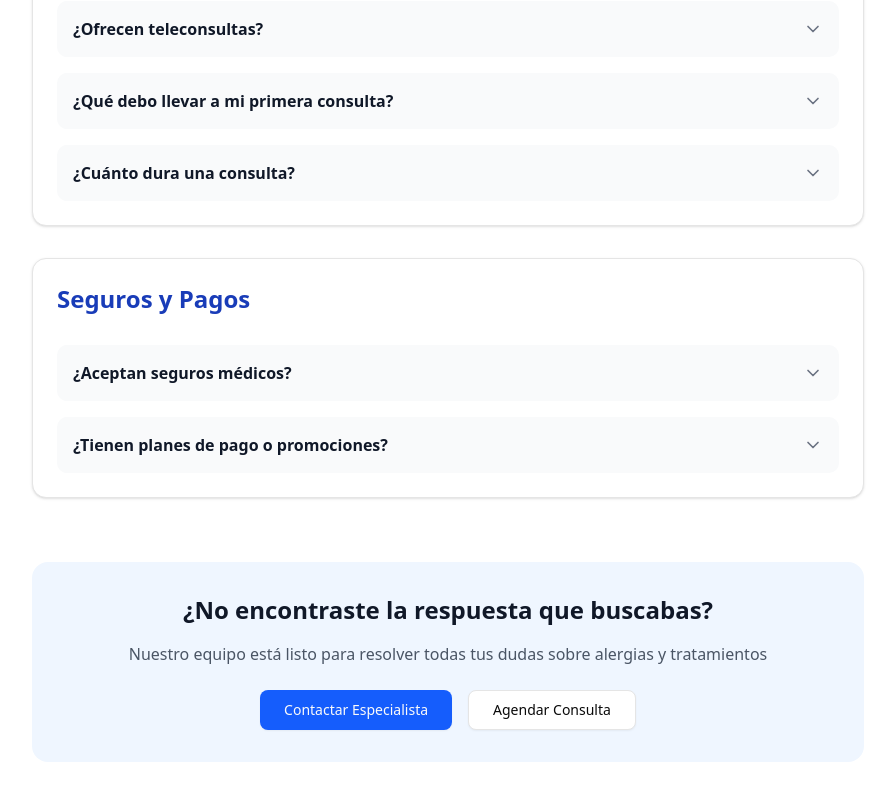
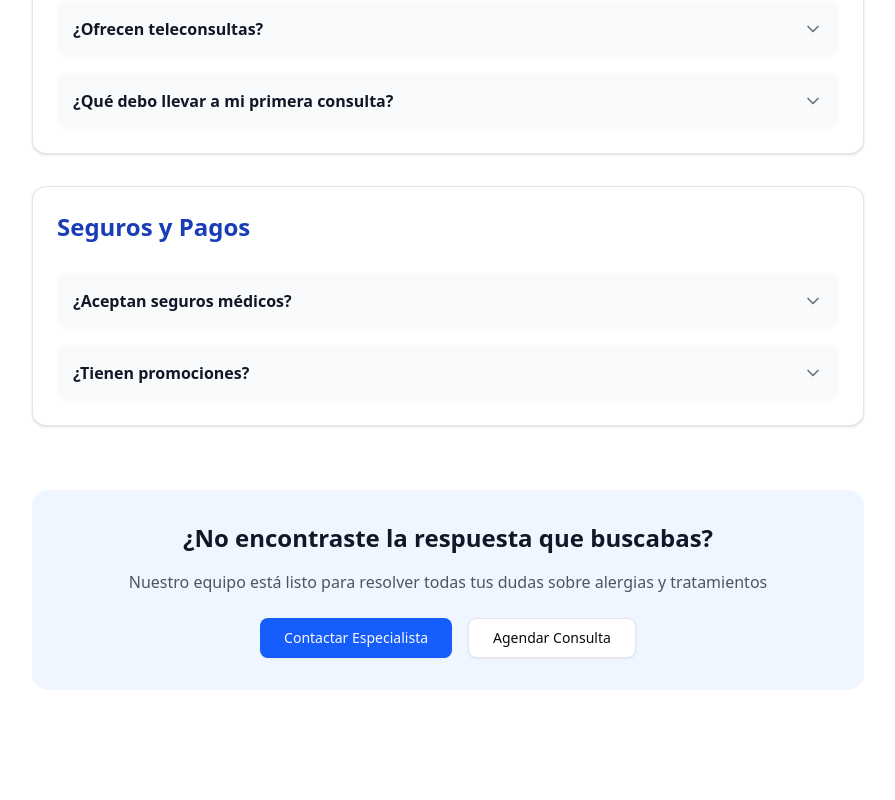
Before and after one commit to allergy-free-org/allergy-free, a Next.js app: page /faq in a window 1280 px wide. Shown: the part 1655-2455 px from the top of the page, without its empty margins (192-1087 px from the left). After the commit the page ends 2393 px from the top, so only its background shows below. Built offline with nearby package versions, Linux system fonts and the light colour scheme.

Commit message:
Update FAQ

```diff
--- a/app/faq/page.tsx
+++ b/app/faq/page.tsx
@@ -32,7 +32,7 @@ export default function FAQPage() {
         },
         {
           q: "¿Necesito prepararme de alguna manera para las pruebas de alergia?",
-          a: "Sí, es importante suspender los antihistamínicos 7 días antes de la prueba, ya que pueden interferir con los resultados. También debes informar sobre todos los medicamentos que tomas. Te daremos instrucciones específicas al agendar tu cita.",
+          a: "Sí, es importante suspender los antihistamínicos al menos 3 días antes de la prueba, ya que pueden interferir con los resultados. También debes informar sobre todos los medicamentos que tomas. Te daremos instrucciones específicas al agendar tu cita.",
         },
         {
           q: "¿A qué edad se pueden hacer las pruebas de alergia?",
@@ -66,7 +66,7 @@ export default function FAQPage() {
       questions: [
         {
           q: "¿Cómo puedo agendar una cita?",
-          a: "Puedes agendar por WhatsApp (982 915 613), llamando directamente, o llenando el formulario en nuestra página web. Si tienes EPS de SANNA, también puedes usar su app móvil.",
+          a: "Puedes agendar por WhatsApp (982 915 613), escribiendo directamente, o llenando el formulario en nuestra página web. Si tienes EPS de SANNA, también puedes usar su app móvil, escribenos y te ayudamos a agendar.",
         },
         {
           q: "¿Ofrecen teleconsultas?",
@@ -76,10 +76,6 @@ export default function FAQPage() {
           q: "¿Qué debo llevar a mi primera consulta?",
           a: "Trae tu DNI, historia clínica previa si la tienes, lista de medicamentos actuales, y cualquier estudio previo relacionado con alergias. También es útil anotar los síntomas y posibles desencadenantes.",
         },
-        {
-          q: "¿Cuánto dura una consulta?",
-          a: "La primera consulta suele durar 45-60 minutos, incluyendo la evaluación clínica y las pruebas si son necesarias. Las consultas de seguimiento duran aproximadamente 30 minutos.",
-        },
       ],
     },
     {
@@ -87,11 +83,11 @@ export default function FAQPage() {
       questions: [
         {
           q: "¿Aceptan seguros médicos?",
-          a: "Trabajamos con EPS de SANNA en nuestra sede de San Borja. Para otros seguros, consulta directamente ya que las coberturas varían. También atendemos pacientes particulares.",
+          a: "Trabajamos con EPS de SANNA en nuestra sede de San Borja. También atendemos pacientes particulares.",
         },
         {
-          q: "¿Tienen planes de pago o promociones?",
-          a: "Sí, manejamos promociones especiales para evaluaciones integrales y tenemos facilidades de pago para tratamientos prolongados como la inmunoterapia. Consulta nuestras ofertas actuales.",
+          q: "¿Tienen promociones?",
+          a: "Sí, manejamos promociones especiales para evaluaciones integrales y tratamientos como la inmunoterapia. Consulta nuestras ofertas actuales.",
         },
       ],
     },
```
